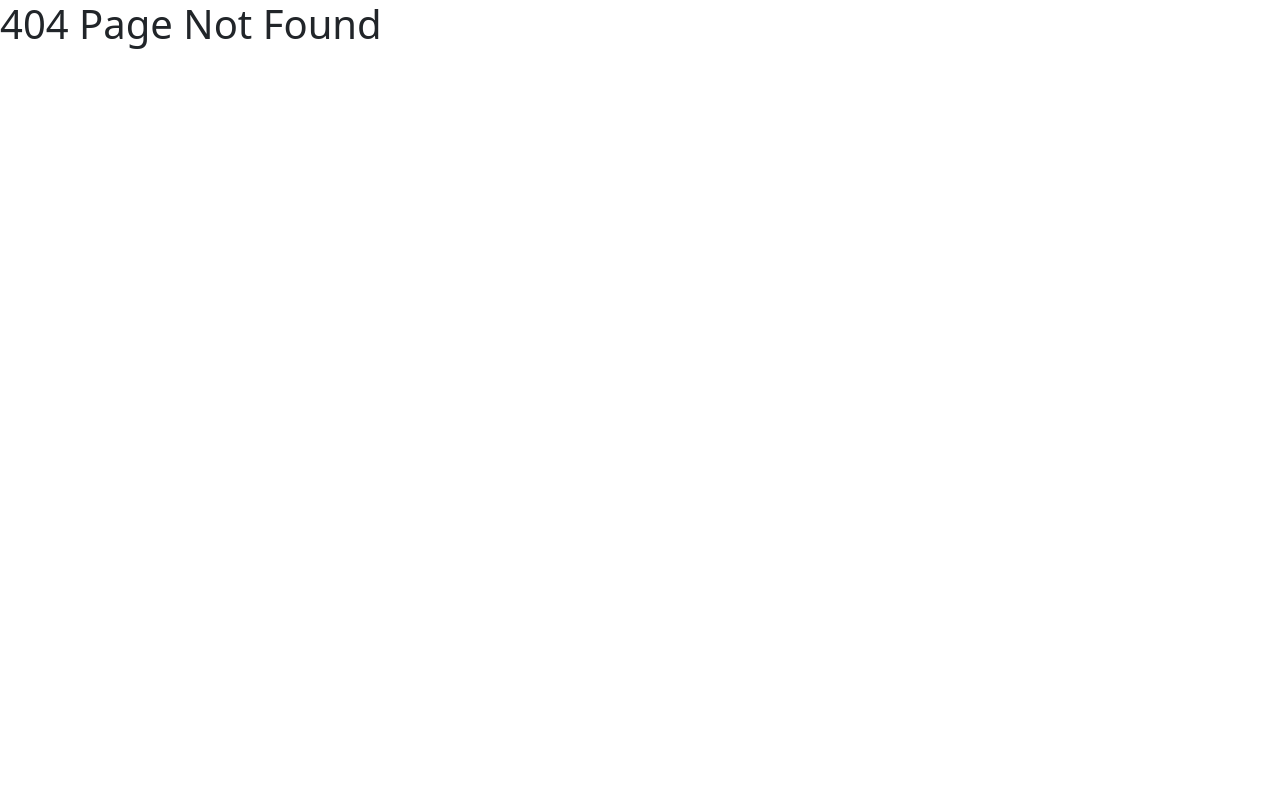
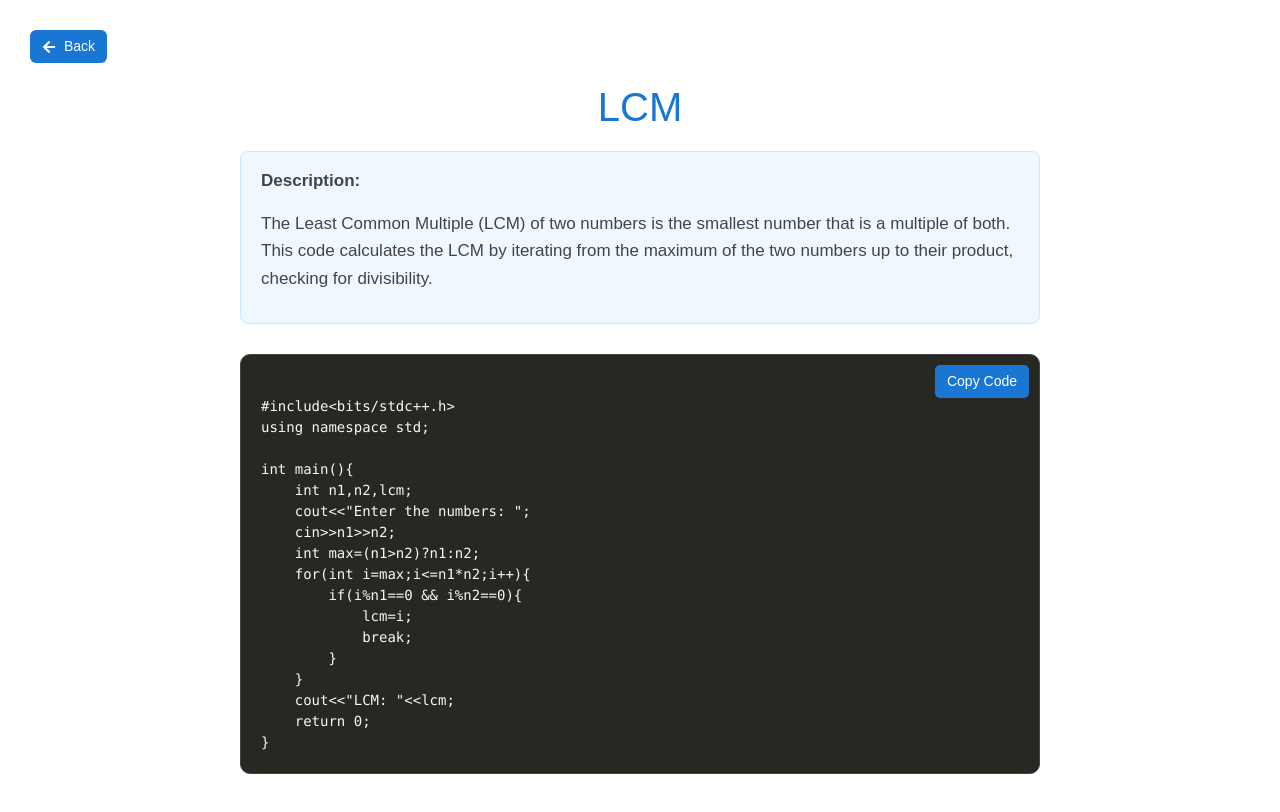
Before and after one commit to udaykallam/SimpleCppPrograms, a React (Vite) app: page /lcm in a window 1280 px wide. Before the commit this address had no page. Shown: the top 812 px of the page. Built offline with nearby package versions, Linux system fonts and the light colour scheme.

Commit message:
LCM of two numbers

```diff
--- a/src/App.jsx
+++ b/src/App.jsx
@@ -11,6 +11,7 @@ import Armstrong from './pages/Armstrong'
 import PerfectNumber from './pages/PerfectNumber'
 import ReverseNumber from './pages/ReverseNumber'
 import Anagram from './pages/Anagram'
+import LCM from './pages/LCM'
 
 function App() {
   return (
@@ -28,6 +29,7 @@ function App() {
         <Route path="/perfect" element={<PerfectNumber />} />
         <Route path="/reverse" element={<ReverseNumber />} />
         <Route path="/anagram" element={<Anagram />} />
+        <Route path="/lcm" element={<LCM />} />
       </Routes>
     </>
   )
--- a/src/components/Index.jsx
+++ b/src/components/Index.jsx
@@ -11,14 +11,14 @@ export const Index = () => {
     'Palindrome', 'String Palindrome', 'Prime Number',
     'Factorial', 'Fibonacci', 'Even or Odd', 'Armstrong Number',
     'Perfect Number', 'Reverse Number', 'Anagram',
-    'LCM & HCF', 'Binary to Decimal', 'Decimal to Binary'
+    'LCM', 'Binary to Decimal', 'Decimal to Binary'
   ];
 
   const routes = [
     '/palindrome', '/stringpalindrome', '/primenumber',
     '/factorial', '/fibonacci', '/evenodd', '/armstrong',
     '/perfect', '/reverse', '/anagram',
-    '/lcmhcf', '/bintodec', '/dectobin'
+    '/lcm', '/bintodec', '/dectobin'
   ];
 
   const itemsPerPage = 10;
--- /dev/null
+++ b/src/pages/LCM.jsx
@@ -0,0 +1,34 @@
+import CodeTemplate from "../components/CodeTemplate"
+
+export default function LCM(){
+    const LCMCode = `
+#include<bits/stdc++.h>
+using namespace std;
+
+int main(){
+    int n1,n2,lcm;
+    cout<<"Enter the numbers: ";
+    cin>>n1>>n2;
+    int max=(n1>n2)?n1:n2;
+    for(int i=max;i<=n1*n2;i++){
+        if(i%n1==0 && i%n2==0){
+            lcm=i;
+            break;
+        }
+    }
+    cout<<"LCM: "<<lcm;
+    return 0;
+}`
+
+const LCMDescription = `The Least Common Multiple (LCM) of two numbers is the smallest number that is a multiple of both. This code calculates the LCM by iterating from the maximum of the two numbers up to their product, checking for divisibility.`
+
+    return (
+        <>
+        <CodeTemplate
+            title="LCM"
+            description={LCMDescription}
+            code={LCMCode}
+        />
+        </>
+    )
+}
```
